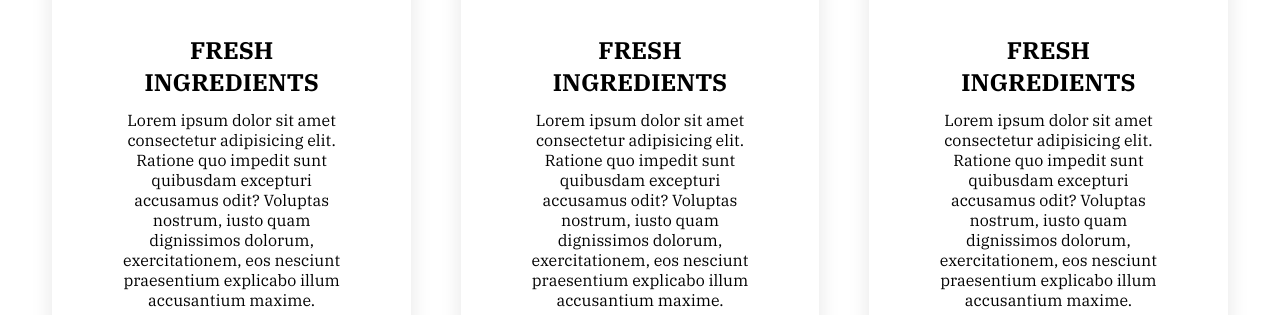
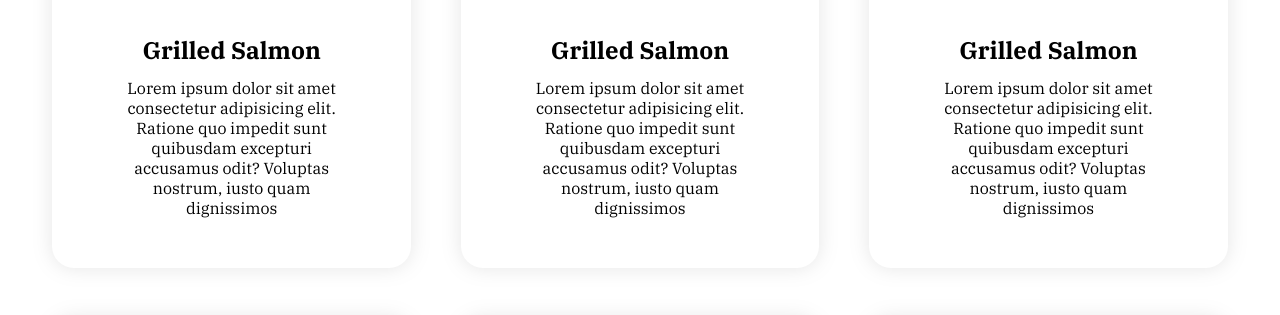
Before and after one commit to laur-ns/restaurant-page, a website built with webpack: page dist/index.html in a window 1280 px wide. Shown: the part 481-796 px from the top of the page. Built offline with nearby package versions, Linux system fonts and the light colour scheme.

Commit message:
Complete menu.js module

```diff
--- a/src/home.js
+++ b/src/home.js
@@ -5,7 +5,7 @@ const appendHome = () => {
   const infoWrapper = document.createElement('div')
   const card = document.createElement('div')
   const img = document.createElement('img')
-  // attributes for above
+
   content.setAttribute('id', 'content');
   titleWrapper.classList.add('title-container');
   title.classList.add('title');
@@ -13,7 +13,7 @@ const appendHome = () => {
   card.classList.add('card', 'radius');
   img.classList.add('radius');
   img.setAttribute('src', './img/home-img.jpg');
-  // no attribute variables
+
   const ingTitle = document.createElement('h2')
   const loremIpsum = document.createElement('p')
   const addressTitle = document.createElement('h2')
--- a/src/index.js
+++ b/src/index.js
@@ -1,5 +1,7 @@
 import appendPanels from './panel.js';
 import appendHome from './home.js';
+import appendMenu from './menu.js';
 
 appendPanels();
 // appendHome();
+appendMenu();
--- /dev/null
+++ b/src/menu.js
@@ -0,0 +1,48 @@
+const createMenu = (() => {
+  const content = document.createElement('div');
+  const menuContainer = document.createElement('div');
+  const menuCard = document.createElement('div')
+  const img = document.createElement('img')
+  const subTitle = document.createElement('h2');
+  const description = document.createElement('p');
+  const menuTitle = document.createElement('h1');
+
+  content.setAttribute('id', 'content');
+  menuContainer.classList.add('menu-container');
+  menuCard.classList.add('menu-card', 'radius');
+  img.classList.add('radius');
+  img.setAttribute('src', './img/home-img.jpg');
+  subTitle.textContent = 'Grilled Salmon';
+  description.innerHTML = '<p>Lorem ipsum dolor sit amet consectetur adipisicing elit. Ratione quo impedit sunt quibusdam excepturi accusamus odit? Voluptas nostrum, iusto quam dignissimos</p>'
+
+  const setMenuTitle = () => {
+    menuTitle.innerHTML = "<u id='menu-title'>MENU</u>"
+    const panel = document.querySelector('.panel');
+    panel.parentNode.insertBefore(menuTitle, panel.nextSibling);
+    panel.parentNode.insertBefore(content, menuTitle.nextSibling);
+  }
+
+  const displayCards = () => {
+    const panel = document.querySelector('.panel');
+    panel.parentNode.insertBefore(content, menuTitle.nextSibling);
+    content.append(menuContainer);
+    menuCard.append(img);
+    menuCard.append(subTitle);
+    menuCard.append(description);
+    for(let i = 0; i < 6; i++) {
+      menuContainer.append(menuCard.cloneNode(true));
+    }
+
+  }
+
+  return {
+    setMenuTitle,
+    displayCards,
+  }
+})();
+
+
+export default function appendMenu() {
+  createMenu.setMenuTitle();
+  createMenu.displayCards();
+}
```
Also changed, not shown: dist/index.html, dist/main.js, dist/style.css.
